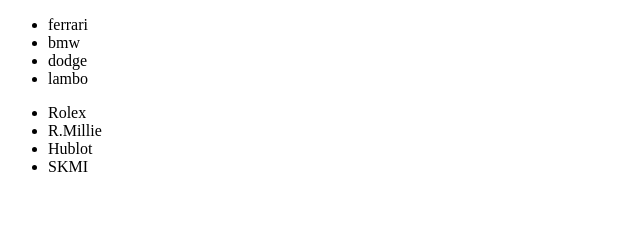
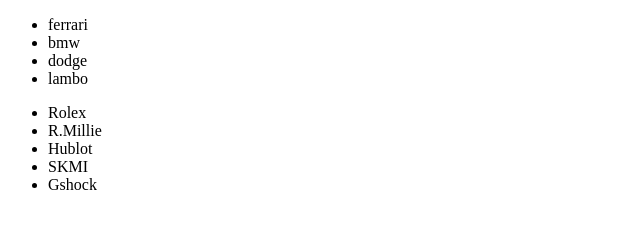
Before and after one commit to karinten-t/example-git, a plain HTML site: page index.html in a window 1280 px wide. Shown: the full height of the page, 0-640 px from the left. Drawn offline with Linux system fonts and the light colour scheme.

Commit message:
add gshock

```diff
--- a/index.html
+++ b/index.html
@@ -19,6 +19,7 @@
   <li>R.Millie</li>
   <li>Hublot</li>
   <li>SKMI</li>
+  <li>Gshock</li>
 </ul>
 
 </body>
```
